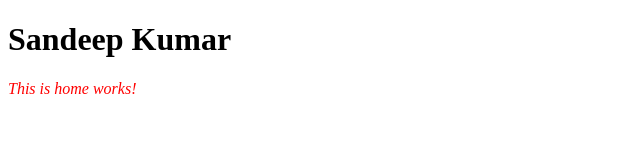
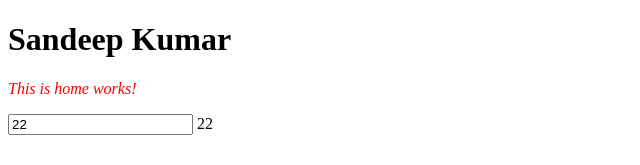
Before and after one commit to SandeepKumar377/angular-practice-WG, an Angular app: page / in a window 1280 px wide. Shown: the top 165 px of the page, without its empty margins (0-640 px from the left). Built offline with nearby package versions, Linux system fonts and the light colour scheme.

Commit message:
Template Refrence variable

```diff
--- a/src/app/home/home.component.html
+++ b/src/app/home/home.component.html
@@ -1,5 +1,6 @@
 <p [style]="styleBind">This is home works!</p>
-
+<input type="text" value="22" #myText>
+{{myText.value}}
 <h1 [class]="myClass"> {{name}}</h1>
 <button (click)="clickSave()" (mouseover)="mouseOver()">Button</button>
 <p>Change Event<input type="text" (change)="changeEvent()"></p>
```
